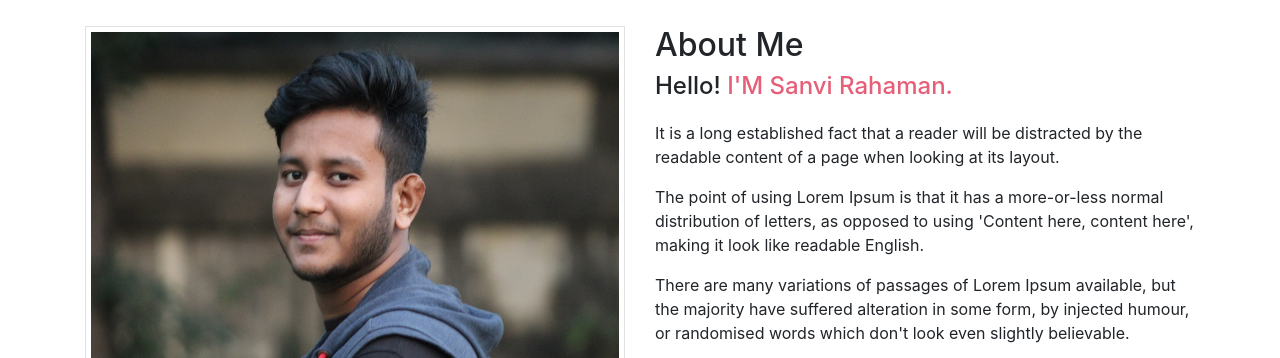
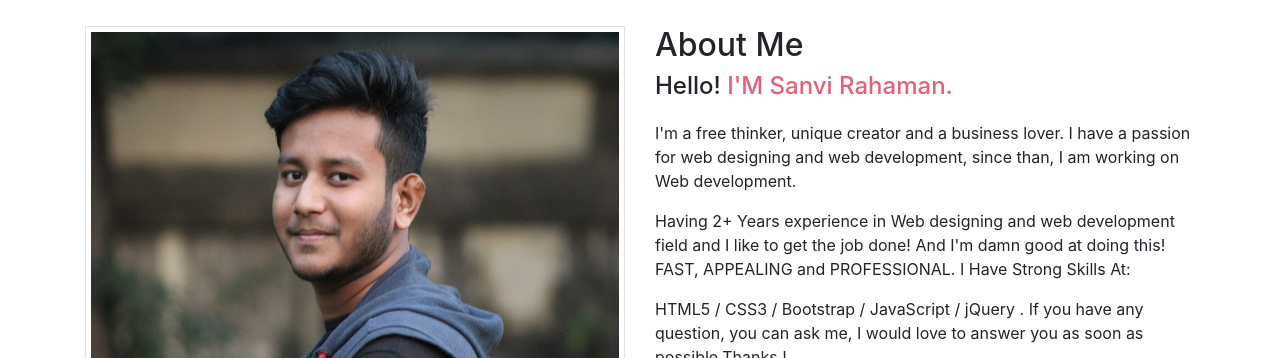
Before and after one commit to sanvimamun/sanvimamun.github.io, a plain HTML site: page index.html in a window 1280 px wide. Shown: the part 850-1208 px from the top of the page. Drawn offline with Linux system fonts and the light colour scheme; files whose address does not match are found by name.

Commit message:
Update index.html

```diff
--- a/index.html
+++ b/index.html
@@ -103,11 +103,11 @@
 						<div class="right-content wow fadeInRight" data-wow-duration="2s" data-wow-delay="0.2s">
 							<h2>About Me</h2>
 							<h3>Hello! <span>I'M Sanvi Rahaman.</span></h3>
-							<p>It is a long established fact that a reader will be distracted by the readable content of a page when looking at its layout.</p>
+							<p>I'm a free thinker, unique creator and a business lover. I have a passion for web designing and web development, since than, I am working on Web development.</p>
 
-							<p>The point of using Lorem Ipsum is that it has a more-or-less normal distribution of letters, as opposed to using 'Content here, content here', making it look like readable English.</p>
+							<p>Having 2+ Years experience in Web designing and web development field and I like to get the job done! And I'm damn good at doing this! FAST, APPEALING and PROFESSIONAL. I Have Strong Skills At: </p>
 
-							<p>There are many variations of passages of Lorem Ipsum available, but the majority have suffered alteration in some form, by injected humour, or randomised words which don't look even slightly believable.</p>
+							<p>HTML5 / CSS3 /  Bootstrap / JavaScript / jQuery . If you have any question, you can ask me, I would love to answer you as soon as possible.Thanks !</p>
 							<div class="icon wow fadeInUp" data-wow-duration="2s" data-wow-delay="0.2s">
 								<ul>
 									<li><a href="https://www.facebook.com/profile.php?id=100004220088284"><i class="fab fa-facebook-f"></i></a></li>
```
